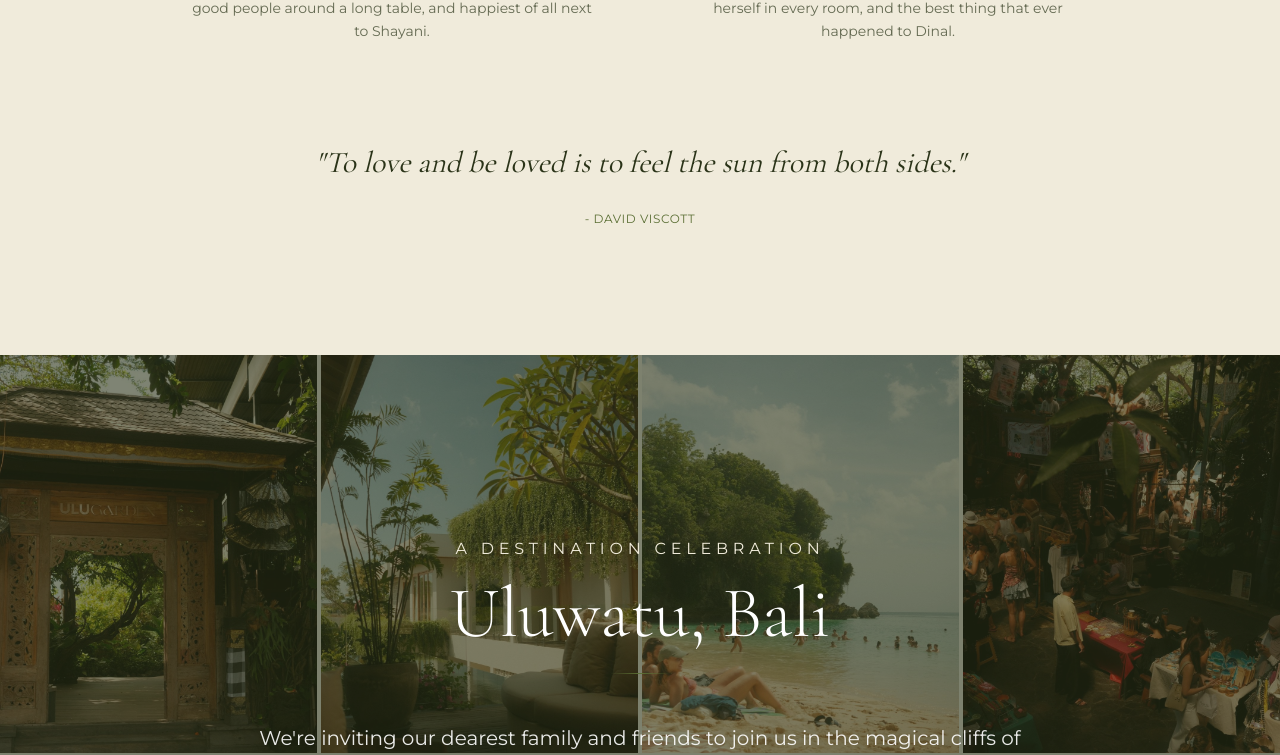
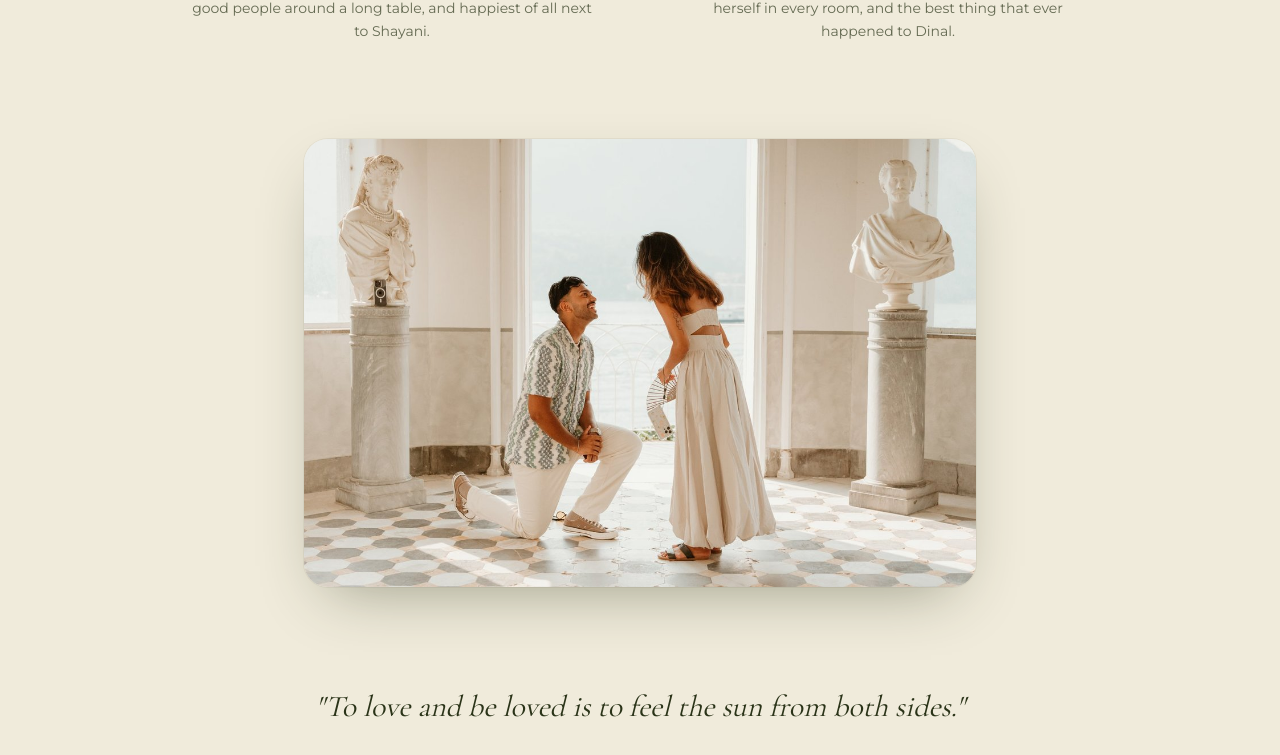
Before and after one commit to dinalp/wedding-website, a Next.js app: page / in a window 1280 px wide. Shown: the part 2551-3306 px from the top of the page. Built offline with nearby package versions, Linux system fonts and the light colour scheme.

Commit message:
Add proposal photo to the About Us section

```diff
--- a/src/app/page.tsx
+++ b/src/app/page.tsx
@@ -316,6 +316,23 @@ export default function Home() {
           </div>
 
           <motion.div
+            initial={{ opacity: 0, y: 30 }}
+            whileInView={{ opacity: 1, y: 0 }}
+            transition={{ duration: 0.8 }}
+            viewport={{ once: true }}
+            className="relative aspect-[3/2] max-w-2xl rounded-3xl overflow-hidden mx-auto mt-16 md:mt-24 shadow-[0_24px_60px_-24px_rgba(42,51,24,0.45)] ring-1 ring-charcoal/5"
+          >
+            <Image
+              src="/photos/proposal.jpg"
+              alt="Dinal kneeling to propose to Shayani in a sunlit villa overlooking the lake"
+              fill
+              sizes="(min-width: 672px) 672px, 100vw"
+              quality={85}
+              className="object-cover"
+            />
+          </motion.div>
+
+          <motion.div
             initial={{ opacity: 0, y: 50 }}
             whileInView={{ opacity: 1, y: 0 }}
             transition={{ duration: 0.8, delay: 0.6 }}
```
Also changed, not shown: public/photos/proposal.jpg (added).
